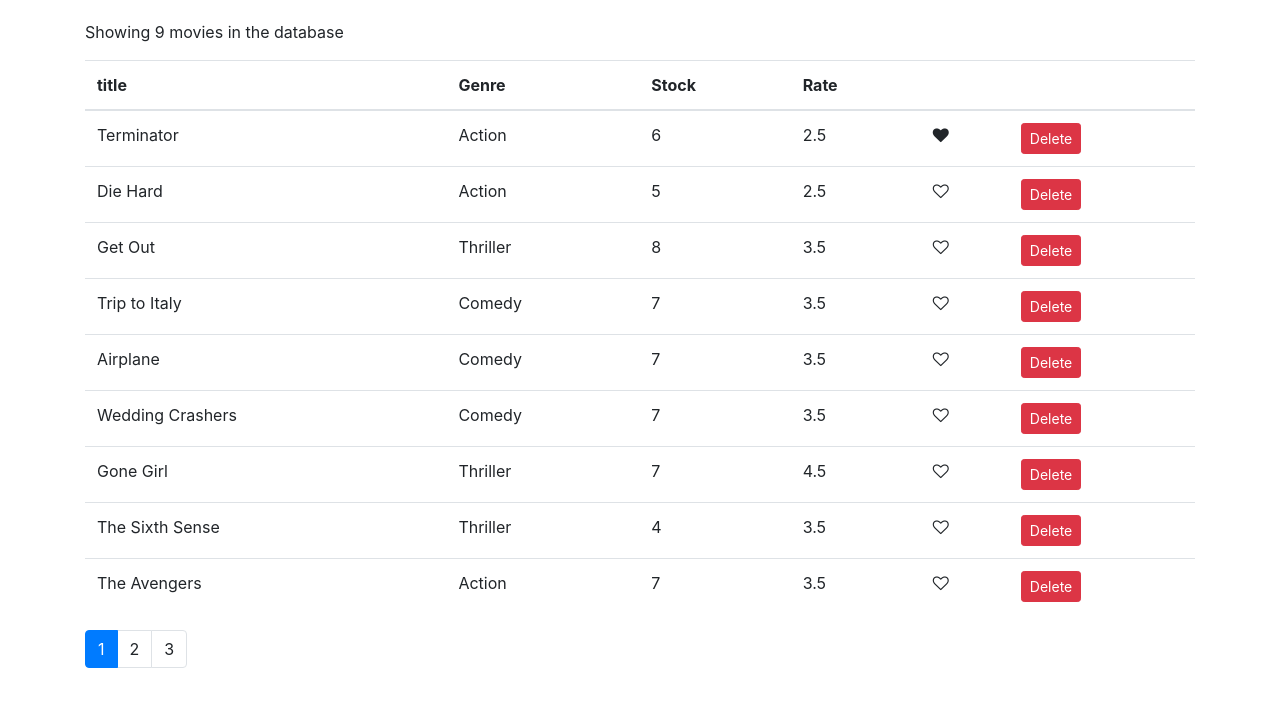
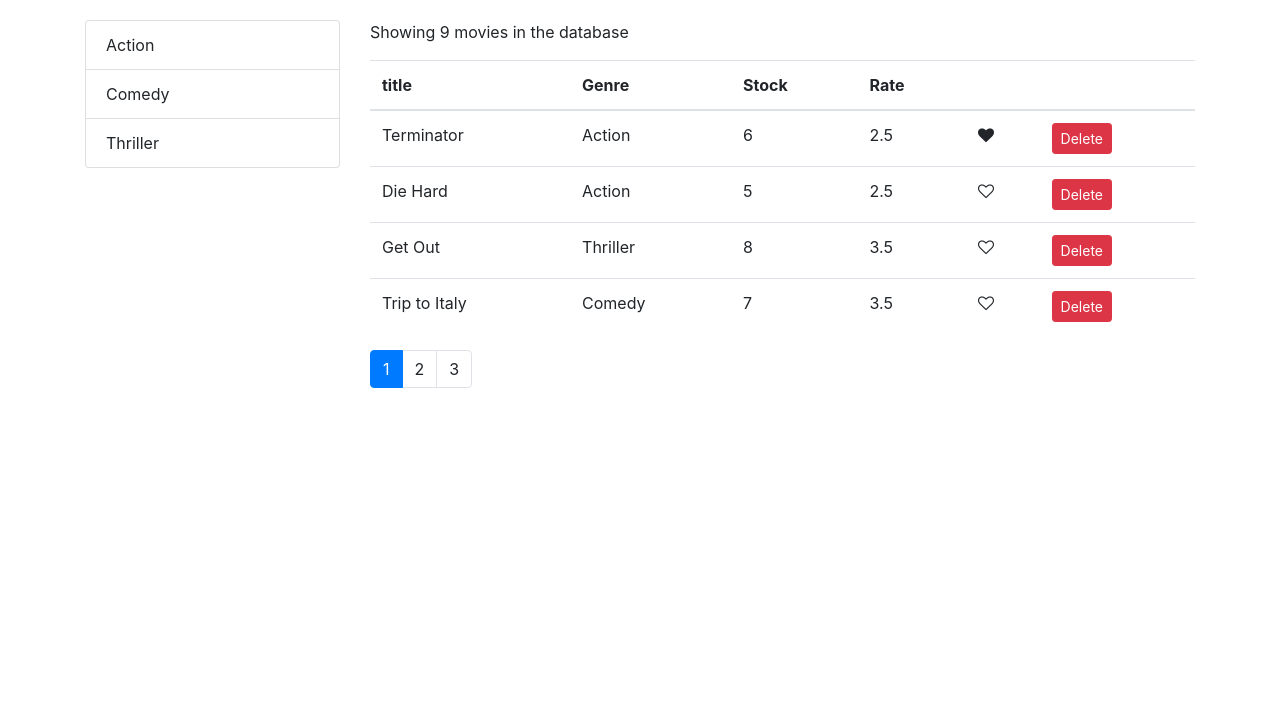
Before and after one commit to Arun05hp/movies-list, a React (Create React App) app: page /movies in a window 1280 px wide. Shown: the top 706 px of the page. Built offline with nearby package versions, Linux system fonts and the light colour scheme.

Commit message:
adding list Group for genres

```diff
--- a/src/components/Movies.jsx
+++ b/src/components/Movies.jsx
@@ -1,16 +1,24 @@
 import React, { Component } from "react";
-import Pagination from "../components/pagination";
+import Pagination from "./common/pagination";
 import { getMovies } from "../services/fakeMovieService";
-import Like from "./like";
+import { getGenres } from "../services/fakeGenreService";
+import { paginate } from "../utils/paginate";
+import Like from "./common/like";
+import ListGroup from "./common/listGroup";
 
 class Movies extends Component {
   constructor(props) {
     super(props);
     this.state = {
-      movies: getMovies(),
+      movies: [],
+      genres: [],
       currentPage: 1,
       pageSize: 4,
     };
+  }
+
+  componentDidMount() {
+    this.setState({ movies: getMovies(), genres: getGenres() });
   }
 
   handleDelete = (movie) => {
@@ -29,12 +37,28 @@ class Movies extends Component {
     this.setState({ currentPage: page });
   };
 
+  handleGenreSelect = (genre) => {
+    console.log(genre);
+  };
+
   render() {
     const { length: count } = this.state.movies;
-    const { pageSize, currentPage } = this.state;
+    const { pageSize, currentPage, movies: allMovies } = this.state;
     if (count === 0) return <p>There are no movies in the Database</p>;
+
+    const movies = paginate(allMovies, currentPage, pageSize);
+
     return (
-      <React.Fragment>
+      <div className="row">
+        <div className="col-3">
+          <ListGroup
+            items={this.state.genres}
+            textProperty="name"
+            valueProperty="_id"
+            onItemSelect={this.handleGenreSelect}
+          />
+        </div>
+        <div className="col">
           <p>Showing {count} movies in the database</p>
           <table className="table">
             <thead>
@@ -48,7 +72,7 @@ class Movies extends Component {
               </tr>
             </thead>
             <tbody>
-            {this.state.movies.map((movie) => (
+              {movies.map((movie) => (
                 <tr key={movie._id}>
                   <td>{movie.title}</td>
                   <td>{movie.genre.name}</td>
@@ -78,7 +102,8 @@ class Movies extends Component {
             currentPage={currentPage}
             onPageChange={this.handlePageChange}
           />
-      </React.Fragment>
+        </div>
+      </div>
     );
   }
 }
--- /dev/null
+++ b/src/components/common/listGroup.jsx
@@ -0,0 +1,16 @@
+import React from "react";
+const ListGroup = (props) => {
+  const { items, textProperty, valueProperty } = props;
+
+  return (
+    <ul class="list-group">
+      {items.map((item) => (
+        <li key={item[valueProperty]} class="list-group-item">
+          {item[textProperty]}
+        </li>
+      ))}
+    </ul>
+  );
+};
+
+export default ListGroup;
--- /dev/null
+++ b/src/utils/paginate.js
@@ -0,0 +1,6 @@
+import _ from "lodash";
+
+export function paginate(items, pageNumber, pageSize) {
+  const startIndex = (pageNumber - 1) * pageSize;
+  return _(items).slice(startIndex).take(pageSize).value();
+}
```
Also changed, not shown: src/components/common/like.jsx (renamed from src/components/like.jsx), src/components/common/pagination.jsx (renamed from src/components/pagination.jsx). Lines whose indentation alone changed are shown as unchanged.
